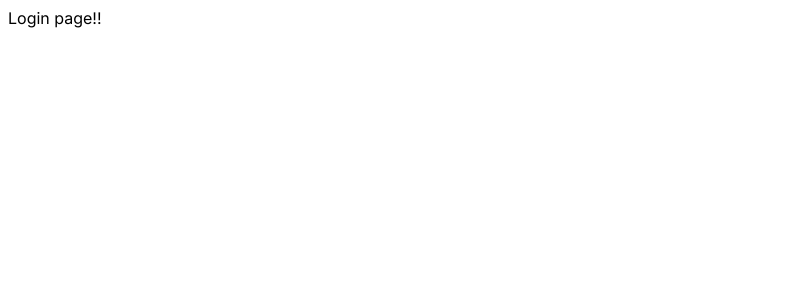
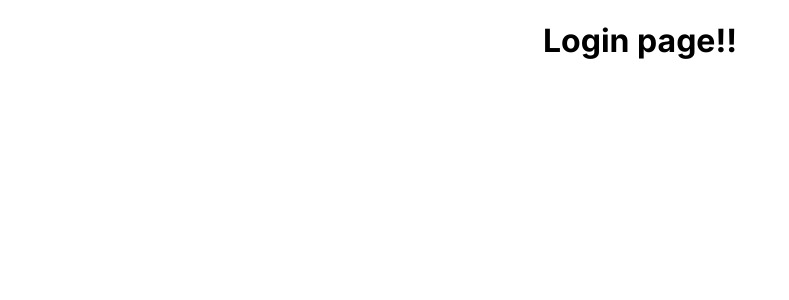
Before and after one commit to tangbaotrann/admin__server-action, a Next.js app: page /login in a window 1280 px wide. Shown: the top 300 px of the page, without its empty margins (0-789 px from the left). Built offline with nearby package versions, Linux system fonts and the light colour scheme.

Commit message:
updated: ex1

```diff
--- a/src/app/login/page.jsx
+++ b/src/app/login/page.jsx
@@ -1,7 +1,11 @@
 import React from "react";
 
 function LoginPage() {
-  return <div>Login page!!</div>;
+  return (
+    <div style={{ textAlign: "center" }}>
+      <h1>Login page!!</h1>
+    </div>
+  );
 }
 
 export default LoginPage;
--- a/src/app/page.js
+++ b/src/app/page.js
@@ -1,7 +1,7 @@
 export default function Home() {
   return (
     <div style={{ textAlign: "center" }}>
-      <p>Hi! nextjs@14 cicd</p>
+      <p>Home hi! nextjs@14 cicd</p>
     </div>
   );
 }
```
